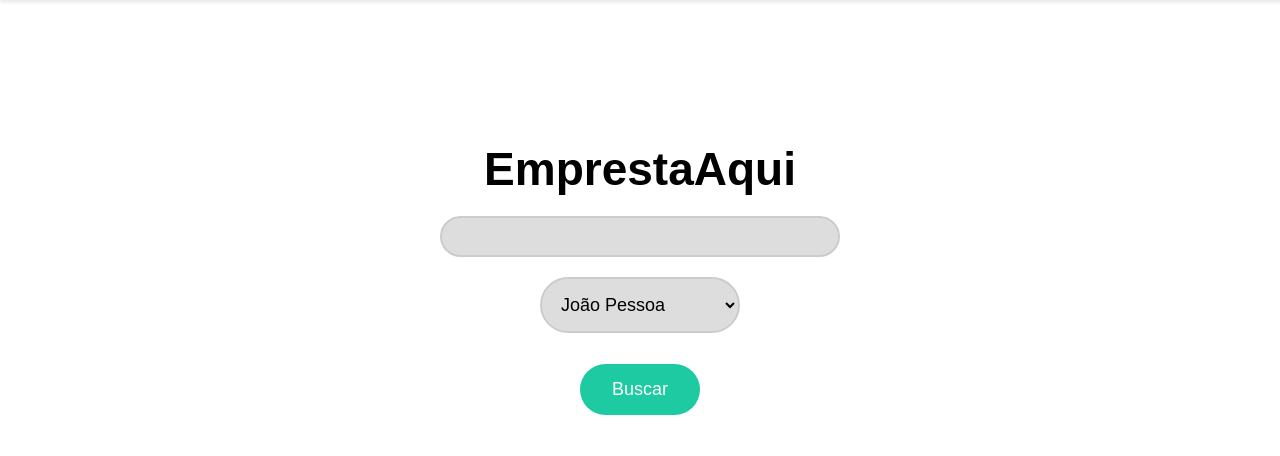
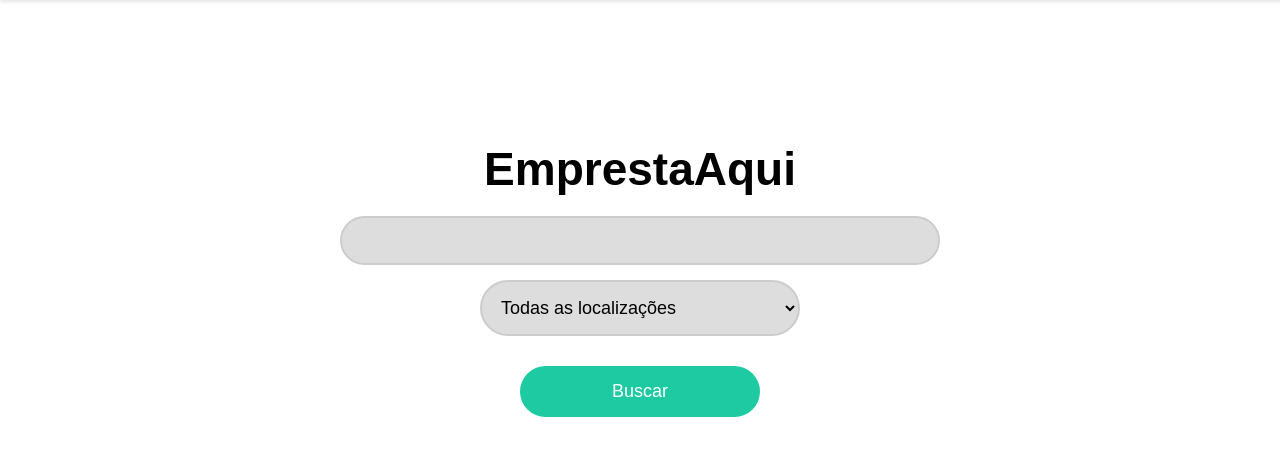
Before and after one commit to MayaBrito/EmprestAqui, a Flask app: page /menu in a window 1280 px wide. Shown: the part 46-502 px from the top of the page. Run offline with Flask 3, Linux system fonts and the light colour scheme; parts of the project's set-up code (start-up, migrations or seed data) failed here and were passed over.

Commit message:
feat: integration with all branches done

```diff
--- a/forms.py
+++ b/forms.py
@@ -4,7 +4,8 @@ class Forms(Form):
     search = StringField('')
 
 class Location(Form):
-    escolha = [('João Pessoa', 'João Pessoa'),
+    escolha = [('Todas as localizações', 'Todas as localizações'),
+            ('João Pessoa', 'João Pessoa'),
             ('Campina Grande', 'Campina Grande'),
             ('Santa Rita', 'Santa Rita'),
             ('Patos','Patos'),
--- a/main.py
+++ b/main.py
@@ -137,26 +137,33 @@ def confirmation():
 @app.route('/menu',defaults={'error': ""},methods=['GET','POST'])
 def menu(error):
     print(error)
-    search = Forms(request.form)
     location = Location(request.form)
-    if request.method == 'POST':
-        return results(search,user,location)
-    else:
-        return render_template('index.html', location=location,form=search,name=user,error=error)
+    return render_template('index.html', error=error, location=location)
 
 
-@app.route('/results')
-def results(search,user,location):
+@app.route('/results',methods=['GET', 'POST'])
+def results():
     results = []
     text_search = request.form['search']
-    filter = request.form['filter']
-    results = engine.search(text_search, users=users, location=location)
+    filter_location = request.form['filter']
+    if 'avaliability' in request.form:
+        filter_avaliability = request.form['avaliability']
+    else :
+        filter_avaliability = None
+
+    if 'review' in request.form:
+        filter_review = request.form['review']
+    else :
+        filter_review = None
+
+    results = engine.search(text_search, filter_location, users, filter_review, filter_avaliability)
+    location = Location(request.form)
 
     if len(results) == 0:
         #flash('sem results, tente novamente!')
         return redirect(url_for('menu',error="sem resultados"))
     else:
-        return render_template('results.html', results=results)
+        return render_template('results.html', results=results, location = location, search = text_search)
 
 @app.route('/item')
 def item():
@@ -442,8 +449,9 @@ if __name__ == '__main__':
     # make_request(bananas[1],programmers[1],programmers[0])
     # make_request(bananas[4],programmers[0],programmers[1],state='accepted')
     #load_data()
-    if not os.path.exists(os.path.join("data",PHOTOS_DIR)):
-        os.mkdir(os.path.join(DATA_DIR,PHOTOS_DIR))
+
+    #if not os.path.exists(os.path.join("data",PHOTOS_DIR)):
+    #    os.mkdir(os.path.join(DATA_DIR,PHOTOS_DIR))
     engine = SearchEngine(itens.values())
     app.run(host="0.0.0.0",port=80)
     #app.run()
--- a/templates/index.html
+++ b/templates/index.html
@@ -1,4 +1,4 @@
-{% from '_top_bar.html' import render_header%}
+{% from '_top_bar.html' import render_header %}
 <!DOCTYPE html>
 <html lang="pt-BR">
 <head>
@@ -18,23 +18,6 @@
         }
 
         .header {
-            width: 100%;
-            background-color: #f1f1f1;
-            padding: 10px;
-            display: flex;
-            justify-content: flex-end;
-            box-shadow: 0px 2px 4px rgba(0, 0, 0, 0.1);
-        }
-
-        .header button {
-            background-color: transparent;
-            border: none;
-            font-size: 20px;
-            margin-left: 10px;
-            cursor: pointer;
-        }
-
-        .header {
             position: fixed;
             top: 0;
             left: 0;
@@ -44,7 +27,7 @@
             display: flex;
             justify-content: flex-end;
             box-shadow: 0px 2px 4px rgba(0, 0, 0, 0.1);
-            z-index: 1000; /* Certifica-se de que o header fique acima de outros elementos */
+            z-index: 1000;
         }
 
         .header button {
@@ -58,7 +41,7 @@
         .container {
             text-align: center;
             width: 100%;
-            max-width: 500px;
+            max-width: 800px; /* Ajuste aqui também para permitir mais espaço */
             margin-top: 50px;
         }
 
@@ -70,14 +53,14 @@
         }
 
         .search-bar {
-            width: 100%; /* Largura da barra de busca */
-            max-width: 600px; /* Ajuste o tamanho máximo da barra de busca */
-            margin: 0 auto 20px; /* Margem inferior para espaçamento */
+            width: 80%;
+            max-width: 600px;
+            margin: 0 auto 20px;
         }
 
         .search-bar input {
             width: 100%;
-            padding: 8px; /* Padding da barra de busca */
+            padding: 12px;
             border-radius: 50px;
             border: 2px solid #ccc;
             background-color: #ddd;
@@ -86,18 +69,18 @@
         }
 
         .form-container {
-            width: 100%; /* Largura do formulário */
-            max-width: 400px; /* Ajuste o tamanho máximo do formulário */
-            margin: 0 auto; /* Centralizar o formulário */
+            width: 100%;
+            max-width: 800px;
+            margin: 0 auto;
         }
 
         .form-group {
-            margin-bottom: 15px; /* Ajuste da margem inferior */
+            margin-bottom: 15px;
         }
 
         .form-group select {
-            width: 50%;
-            padding: 15px; /* Padding do select */
+            width: 40%;
+            padding: 15px;
             border-radius: 50px;
             border: 2px solid #ccc;
             background-color: #ddd;
@@ -113,12 +96,12 @@
 
         .search-button {
             width: 30%;
-            padding: 15px; /* Padding do botão */
+            padding: 15px;
             border-radius: 50px;
             border: none;
             background-color: #1ECAA1;
             color: white;
-            font-size: 18px; /* Tamanho da fonte */
+            font-size: 18px;
             cursor: pointer;
         }
 
@@ -133,20 +116,22 @@
     <div class="container">
         <h2>EmprestaAqui</h2>
         {% if error != "" %}
-            {{error}}
+            {{ error }}
         {% endif %}
         <!-- Formulário -->
         <div class="form-container">
-            <form method="post">
-                <dl>
-                    <div class="search-bar">
-                        <p>{{ form.search(required='required') }}</p>
-                    </div>
-                    <div class="form-group">
-                        <p>{{ location.filter }}</p>
-                    </div>
-                </dl>
-                <input type="submit" value="Buscar" class="search-button">
+            <form method="post" action="/results">
+                <div class="form-group search-bar">
+                    <label for="search"></label>
+                    <input type="search" id="search" name="search" required>
+                </div>
+                <div class="form-group">
+                    <label for="city"></label>
+                    {{ location.filter }}
+                </div>
+                <div class="form-group">
+                    <input type="submit" name="submit" id="submit" class="search-button" value="Buscar"/>
+                </div>
             </form>
         </div>
     </div>
--- a/templates/user.html
+++ b/templates/user.html
@@ -87,7 +87,8 @@
 
         .items-gallery img {
             width: 100%;
-            height: auto;
+            height: 300px;
+            object-fit: cover;
             border-radius: 5px;
             box-shadow: 0px 0px 5px rgba(0, 0, 0, 0.1);
         }
```
Also changed, not shown: templates/results.html (+13 -0 lines).
